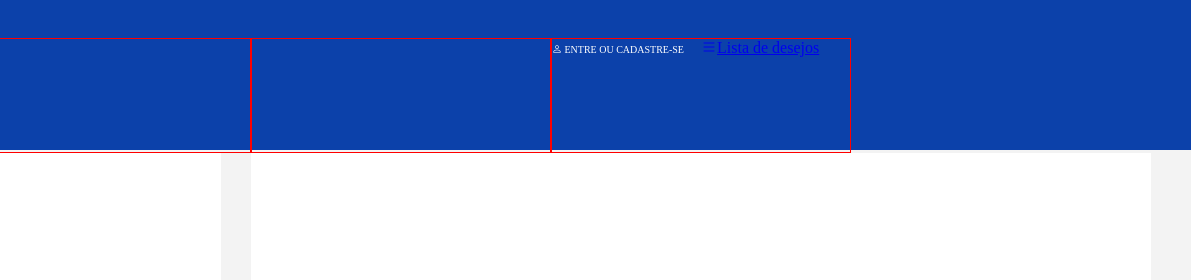
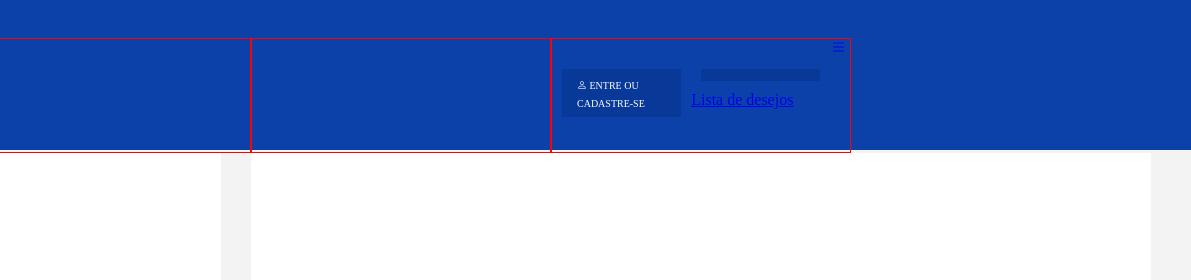
Before and after one commit to fernandaKF/layout., a plain HTML site: page index.html in a window 1280 px wide. Shown: the top 280 px of the page, 89-1280 px from the left. Drawn offline with nearby package versions, Linux system fonts and the light colour scheme.

Commit message:
Update style.css

```diff
--- a/style.css
+++ b/style.css
@@ -64,8 +64,11 @@
 }
 
 .menu .botao{
-  width: 50%;
+  width: 40%;
+  margin: 30px 10px 10px 10px;
+  padding: 6px 15px;
   float: left;
+  background: #083999;
 }
 
 .menu .botao a {
```
